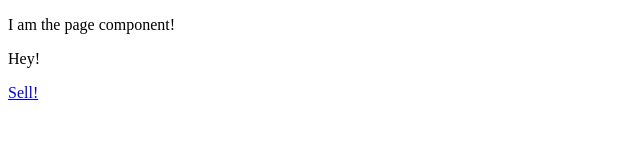
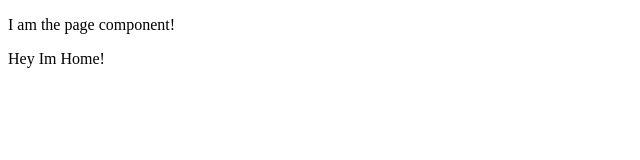
Before and after one commit to SrSalvaje/qualtzinOnlineStore, a Next.js app in the folder frontEnd/: page / in a window 1280 px wide. Shown: the top 160 px of the page, without its empty margins (0-640 px from the left). Built offline with nearby package versions, Linux system fonts and the light colour scheme.

Commit message:
Feat: moved Links to NAv

```diff
--- a/frontEnd/pages/index.js
+++ b/frontEnd/pages/index.js
@@ -1,10 +1,7 @@
 import Link from 'next/link';
 const Home = props => (
     <div>
-        <p>Hey!</p>
-        <Link href="/sell">
-            <a>Sell!</a>
-        </Link>
+        <p>Hey Im Home!</p>
     </div>
 );
 
--- a/frontEnd/pages/sell.js
+++ b/frontEnd/pages/sell.js
@@ -2,10 +2,7 @@ import Link from 'next/link';
 
 const Sell = props => (
     <div>
-        <p>Hey!</p>
-        <Link href="/index">
-            <a>Home!</a>
-        </Link>
+        <p>I sell stuff!</p>
     </div>
 );
 
```
